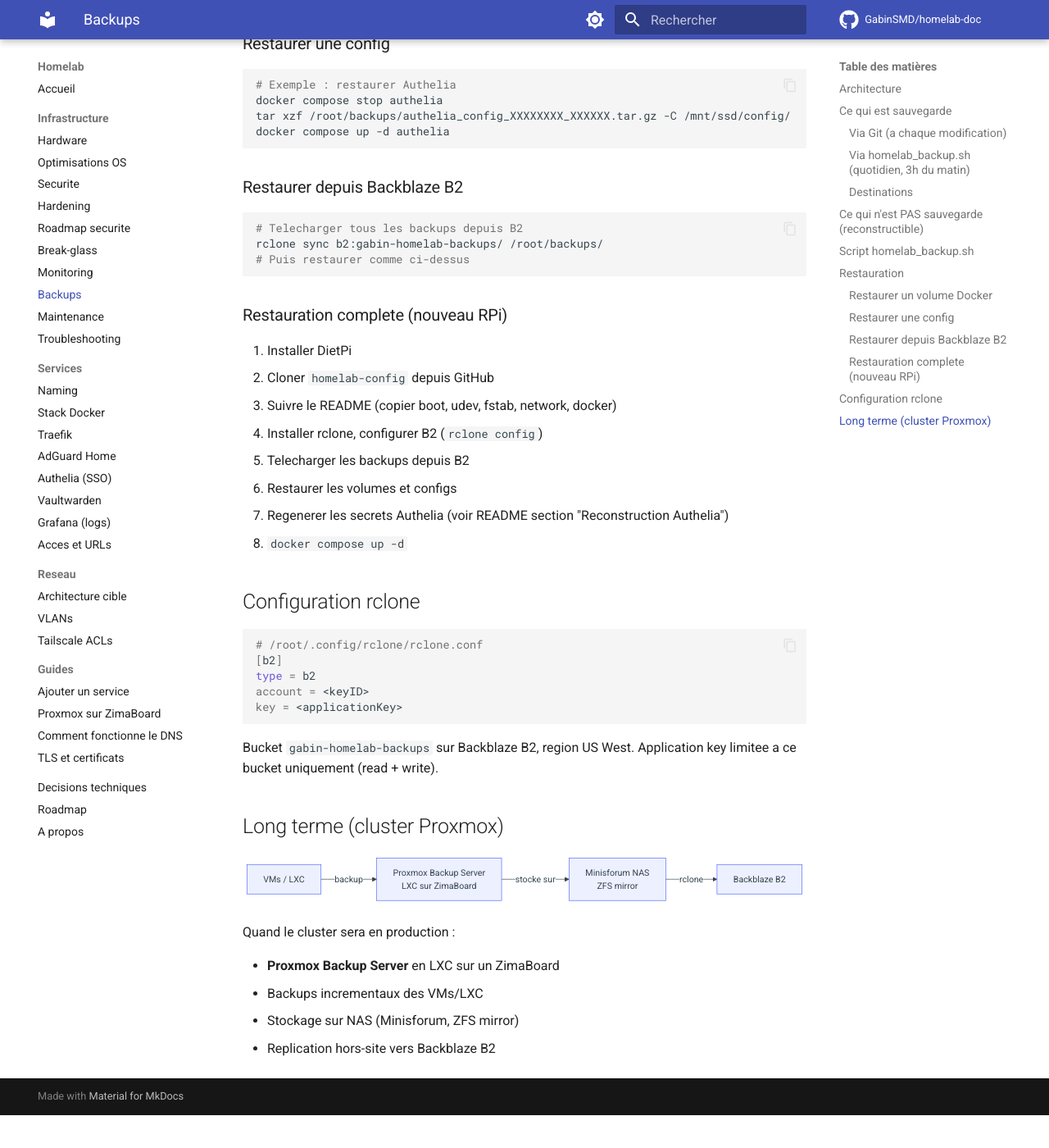
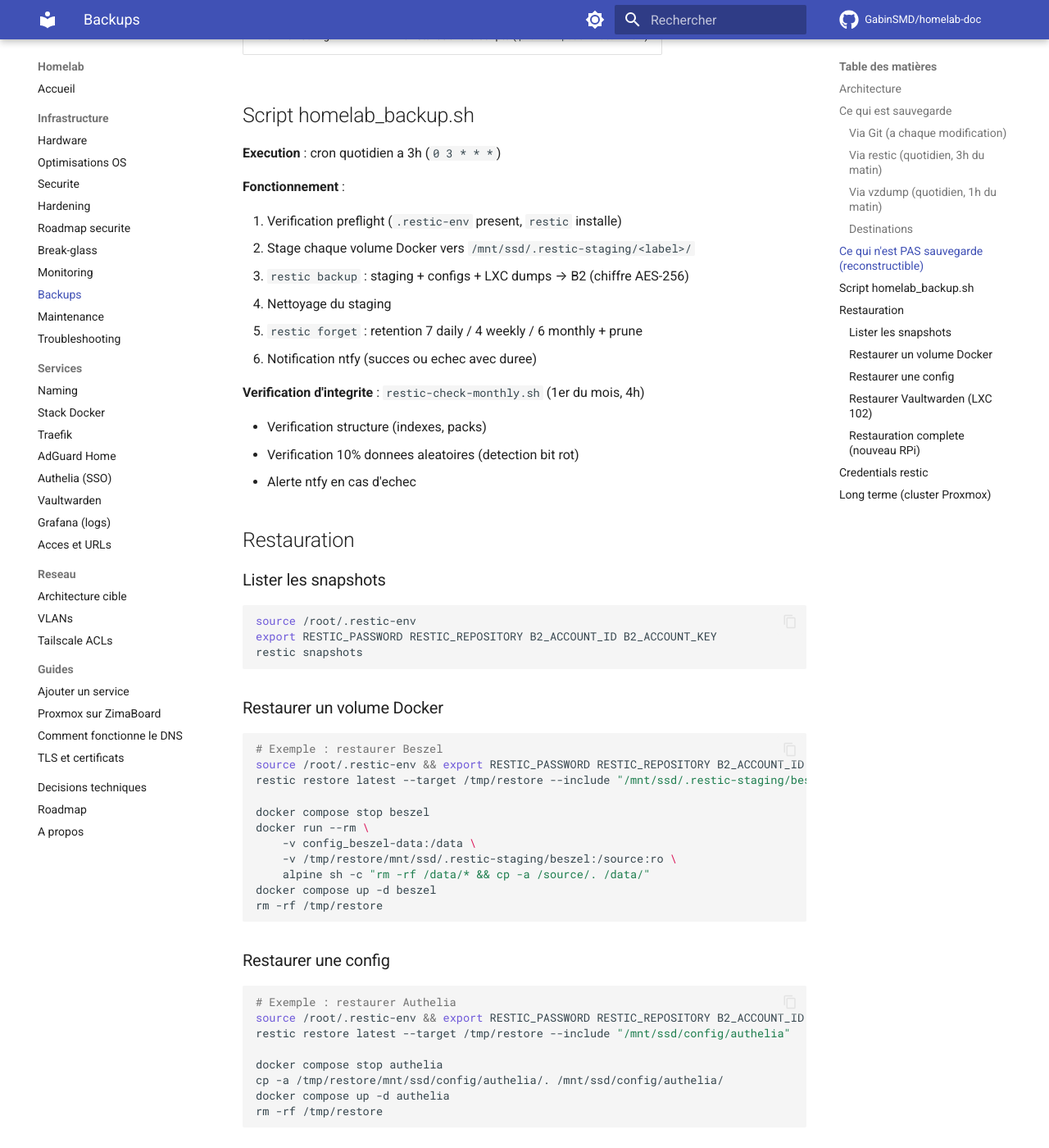
Before and after one commit to GabinSMD/homelab-doc, an MkDocs documentation site: the page built from docs/infrastructure/backups.md, in a window 1280 px wide and 1400 px high, scrolled down 3101 px. Shown: the whole window at 82% size. Built offline with MkDocs 1.6.1 and Material for MkDocs 9.7.7, drawn with Linux system fonts in a browser that asks for light colours; comment, search, counter and statistics services are not loaded; before the commit the page ends 4461 px from its top, so only the background shows below that; some of the changed text lies outside the part shown.

Commit message:
docs: rewrite backups.md for restic migration
- Replace tar.gz + rclone architecture with restic B2 native
- Add vzdump daily backup chain (vzdump 1h → pull 2h30 → restic 3h)
- Update restore procedures to use restic commands
- Document restic credentials and integrity checks
- Remove Wallos, mark Vaultwarden as LXC 102 (not Docker volume)
- Update Mermaid diagram to reflect new architecture

Co-Authored-By: Claude Opus 4.6 (1M context) <noreply@anthropic.com>

````diff
--- a/docs/infrastructure/backups.md
+++ b/docs/infrastructure/backups.md
@@ -4,15 +4,31 @@
 
 ```mermaid
 graph LR
-    SSD[SSD RPi4<br/>donnees live] -->|homelab_backup.sh<br/>cron 3h| SD[SD Card<br/>/root/backups/]
-    SD -->|rclone sync| B2[Backblaze B2<br/>gabin-homelab-backups]
+    subgraph penny["penny (RPi 4)"]
+        volumes[Volumes Docker<br/>staging → /mnt/ssd/.restic-staging]
+        configs[Configs bind-mount<br/>/mnt/ssd/config/*]
+        dumps[LXC dumps<br/>/mnt/ssd/data/lxc-dumps/]
+    end
+
+    subgraph cluster["Proxmox cluster"]
+        vzdump[vzdump quotidien<br/>galahad LXC 100+102<br/>lancelot LXC 101]
+    end
+
+    vzdump -->|rsync 2h30| dumps
+    volumes --> restic
+    configs --> restic
+    dumps --> restic
+
+    restic[restic backup 3h<br/>chiffre AES-256] --> B2[Backblaze B2<br/>gabin-homelab-backups/restic]
     Git[Configs + Scripts] -->|git push| GitHub[GitHub<br/>homelab-config prive]
 ```
 
+**Chiffrement** : AES-256 cote client (restic). Les donnees quittent penny deja chiffrees.
+
 **Regle 3-2-1 :**
 
-- **3** copies : SSD (live) + SD card (backup local) + Backblaze B2 (cloud)
-- **2** supports : SSD/SD + cloud
+- **3** copies : SSD (live) + LXC local (vzdump) + Backblaze B2 (restic chiffre)
+- **2** supports : SSD/eMMC + cloud
 - **1** copie hors-site : Backblaze B2
 
 ## Ce qui est sauvegarde
@@ -23,35 +39,58 @@ graph LR
 |---|---|---|
 | Configs applicatives (Traefik, AdGuard, Homepage, etc.) | `homelab-config` | Prive |
 | Config systeme (boot, fstab, udev, sysctl, crontab) | `homelab-config` | Prive |
-| Scripts (monitor, backup, proxmox) | `homelab-config` | Prive |
+| Scripts (monitor, backup, vzdump, proxmox) | `homelab-config` | Prive |
 | Templates Authelia (`.example`, sans secrets) | `homelab-config` | Prive |
 | Documentation | `homelab-doc` | Public |
 
-### Via homelab_backup.sh (quotidien, 3h du matin)
+### Via restic (quotidien, 3h du matin)
 
-**Volumes Docker :**
+**Volumes Docker (stages puis backup) :**
 
 | Donnee | Volume | Criticite |
 |---|---|---|
-| Vaultwarden (coffre mots de passe) | `config_vaultwarden-data` | **Critique** |
 | Beszel (historique monitoring) | `config_beszel-data` | Faible |
-| Wallos (abonnements) | `config_wallos-db` | Moyenne |
 | Portainer (config Docker) | `config_portainer-data` | Moyenne |
+
+!!! info "Vaultwarden n'est plus un volume Docker"
+    Migre vers LXC 102 sur galahad. Sauvegarde via vzdump quotidien (voir ci-dessous).
 
 **Configs avec secrets :**
 
 | Donnee | Chemin | Criticite |
 |---|---|---|
-| Authelia (DB SQLite + cle OIDC + config) | `/mnt/ssd/config/authelia/` | **Critique** |
+| Authelia (DB SQLite + cle OIDC + config + secrets) | `/mnt/ssd/config/authelia/` | **Critique** |
 | AdGuard (config avec rewrites) | `/mnt/ssd/config/adguard/` | Haute |
 | Traefik (config + dynamic routes) | `/mnt/ssd/config/traefik/` | Haute |
+| Homepage (dashboard config) | `/mnt/ssd/config/homepage/` | Faible |
+| Scripts systeme | `/mnt/ssd/config/scripts/` | Moyenne |
+| Boot config (cmdline, config.txt) | `/mnt/ssd/config/boot/` | Haute |
+| System config (fstab, sysctl) | `/mnt/ssd/config/system/` | Haute |
+
+**LXC dumps Proxmox :**
+
+| LXC | Contenu | Host | Criticite |
+|---|---|---|---|
+| 100 (guardian) | AdGuard secondaire | galahad | Moyenne |
+| 101 (observability) | Loki + Grafana | lancelot | Faible |
+| 102 (vault) | Vaultwarden | galahad | **Critique** |
+
+### Via vzdump (quotidien, 1h du matin)
+
+Les LXC sont sauvegardes par `vzdump-daily.sh` sur chaque ZimaBoard :
+
+- **1h00** : vzdump snapshot compresse (zstd) sur chaque node
+- **2h30** : `lxc-dumps-pull.sh` tire les dumps vers penny via rsync
+- **3h00** : `homelab_backup.sh` inclut les dumps dans le snapshot restic
+
+Retention vzdump locale : 3 jours par node.
 
 ### Destinations
 
-| Destination | Chemin / Bucket | Retention | Cout |
-|---|---|---|---|
-| SD card (local) | `/root/backups/` | 7 jours | Gratuit |
-| Backblaze B2 (cloud) | `gabin-homelab-backups` | 7 jours (sync) | Gratuit (<10 Go) |
+| Destination | Chemin | Retention | Chiffrement | Cout |
+|---|---|---|---|---|
+| Backblaze B2 (restic) | `gabin-homelab-backups/restic` | 7 daily / 4 weekly / 6 monthly | AES-256 client-side | Gratuit (<10 Go) |
+| ZimaBoards (vzdump) | `/var/lib/vz/dump/` | 3 jours | Non | Gratuit |
 
 ## Ce qui n'est PAS sauvegarde (reconstructible)
 
@@ -70,76 +109,95 @@ graph LR
 
 **Fonctionnement** :
 
-1. Dump chaque volume Docker via `docker run alpine tar czf`
-2. Archive chaque config bind-mount via `tar czf`
-3. Nettoyage des backups > 7 jours
-4. Sync vers Backblaze B2 via `rclone sync`
-5. Notification ntfy (succes ou echec)
+1. Verification preflight (`.restic-env` present, `restic` installe)
+2. Stage chaque volume Docker vers `/mnt/ssd/.restic-staging/<label>/`
+3. `restic backup` : staging + configs + LXC dumps → B2 (chiffre AES-256)
+4. Nettoyage du staging
+5. `restic forget` : retention 7 daily / 4 weekly / 6 monthly + prune
+6. Notification ntfy (succes ou echec avec duree)
 
-**Fichiers generes** (exemple) :
+**Verification d'integrite** : `restic-check-monthly.sh` (1er du mois, 4h)
 
-```
-/root/backups/
-  vaultwarden_20260409_030000.tar.gz    (12K)
-  beszel_20260409_030000.tar.gz         (716K)
-  wallos_20260409_030000.tar.gz         (12K)
-  portainer_20260409_030000.tar.gz      (92K)
-  authelia_config_20260409_030000.tar.gz (80K)
-  adguard_config_20260409_030000.tar.gz  (4K)
-  traefik_config_20260409_030000.tar.gz  (4K)
-```
-
-Taille totale : ~1 Mo/jour.
+- Verification structure (indexes, packs)
+- Verification 10% donnees aleatoires (detection bit rot)
+- Alerte ntfy en cas d'echec
 
 ## Restauration
+
+### Lister les snapshots
+
+```bash
+source /root/.restic-env
+export RESTIC_PASSWORD RESTIC_REPOSITORY B2_ACCOUNT_ID B2_ACCOUNT_KEY
+restic snapshots
+```
 
 ### Restaurer un volume Docker
 
 ```bash
-# Exemple : restaurer Vaultwarden
-docker compose stop vaultwarden
-docker run --rm -v config_vaultwarden-data:/data -v /root/backups:/backup alpine \
-    sh -c "rm -rf /data/* && tar xzf /backup/vaultwarden_XXXXXXXX_XXXXXX.tar.gz -C /data"
-docker compose up -d vaultwarden
+# Exemple : restaurer Beszel
+source /root/.restic-env && export RESTIC_PASSWORD RESTIC_REPOSITORY B2_ACCOUNT_ID B2_ACCOUNT_KEY
+restic restore latest --target /tmp/restore --include "/mnt/ssd/.restic-staging/beszel"
+
+docker compose stop beszel
+docker run --rm \
+    -v config_beszel-data:/data \
+    -v /tmp/restore/mnt/ssd/.restic-staging/beszel:/source:ro \
+    alpine sh -c "rm -rf /data/* && cp -a /source/. /data/"
+docker compose up -d beszel
+rm -rf /tmp/restore
 ```
 
 ### Restaurer une config
 
 ```bash
 # Exemple : restaurer Authelia
+source /root/.restic-env && export RESTIC_PASSWORD RESTIC_REPOSITORY B2_ACCOUNT_ID B2_ACCOUNT_KEY
+restic restore latest --target /tmp/restore --include "/mnt/ssd/config/authelia"
+
 docker compose stop authelia
-tar xzf /root/backups/authelia_config_XXXXXXXX_XXXXXX.tar.gz -C /mnt/ssd/config/
+cp -a /tmp/restore/mnt/ssd/config/authelia/. /mnt/ssd/config/authelia/
 docker compose up -d authelia
+rm -rf /tmp/restore
 ```
 
-### Restaurer depuis Backblaze B2
+### Restaurer Vaultwarden (LXC 102)
 
 ```bash
-# Telecharger tous les backups depuis B2
-rclone sync b2:gabin-homelab-backups/ /root/backups/
-# Puis restaurer comme ci-dessus
+# Option A : depuis vzdump (plus rapide, local)
+pct restore 102 /var/lib/vz/dump/vzdump-lxc-102-XXXX.tar.zst
+
+# Option B : depuis restic (si vzdump indisponible)
+source /root/.restic-env && export RESTIC_PASSWORD RESTIC_REPOSITORY B2_ACCOUNT_ID B2_ACCOUNT_KEY
+restic restore latest --target /tmp/restore --include "/mnt/ssd/data/lxc-dumps"
+# Puis pct restore depuis le dump recupere
 ```
 
 ### Restauration complete (nouveau RPi)
 
+Voir [break-glass.md](break-glass.md) pour la procedure pas-a-pas.
+
 1. Installer DietPi
 2. Cloner `homelab-config` depuis GitHub
 3. Suivre le README (copier boot, udev, fstab, network, docker)
-4. Installer rclone, configurer B2 (`rclone config`)
-5. Telecharger les backups depuis B2
+4. Restaurer `.restic-env` depuis la cle USB chiffree
+5. `restic restore latest` depuis B2
 6. Restaurer les volumes et configs
-7. Regenerer les secrets Authelia (voir README section "Reconstruction Authelia")
+7. Regenerer les secrets Authelia si necessaire (voir README)
 8. `docker compose up -d`
 
-## Configuration rclone
+## Credentials restic
 
 ```bash
-# /root/.config/rclone/rclone.conf
-[b2]
-type = b2
-account = <keyID>
-key = <applicationKey>
+# /root/.restic-env (chmod 600, gitignored)
+RESTIC_PASSWORD=<mot-de-passe-chiffrement>
+RESTIC_REPOSITORY=b2:gabin-homelab-backups:restic
+B2_ACCOUNT_ID=<keyID>
+B2_ACCOUNT_KEY=<applicationKey>
 ```
+
+!!! danger "Ce fichier doit etre sur la cle USB chiffree"
+    Sans `.restic-env`, les backups B2 sont illisibles. Perte de ce fichier = perte des backups.
 
 Bucket `gabin-homelab-backups` sur Backblaze B2, region US West.
 Application key limitee a ce bucket uniquement (read + write).
@@ -150,7 +208,7 @@ Application key limitee a ce bucket uniquement (read + write).
 graph LR
     VMs[VMs / LXC] -->|backup| PBS[Proxmox Backup Server<br/>LXC sur ZimaBoard]
     PBS -->|stocke sur| NAS[Minisforum NAS<br/>ZFS mirror]
-    NAS -->|rclone| B2[Backblaze B2]
+    NAS -->|restic| B2[Backblaze B2]
 ```
 
 Quand le cluster sera en production :
@@ -158,4 +216,4 @@ Quand le cluster sera en production :
 - **Proxmox Backup Server** en LXC sur un ZimaBoard
 - Backups incrementaux des VMs/LXC
 - Stockage sur NAS (Minisforum, ZFS mirror)
-- Replication hors-site vers Backblaze B2
+- Replication hors-site vers Backblaze B2 via restic
````
